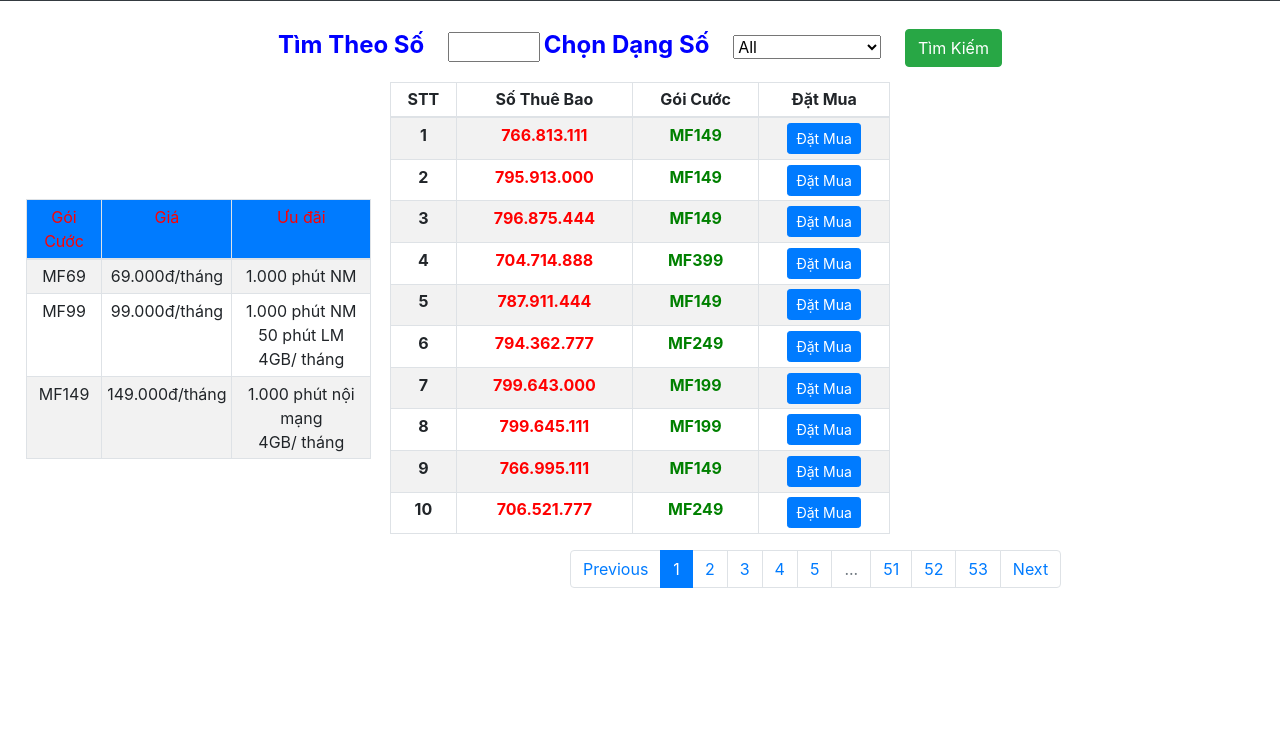
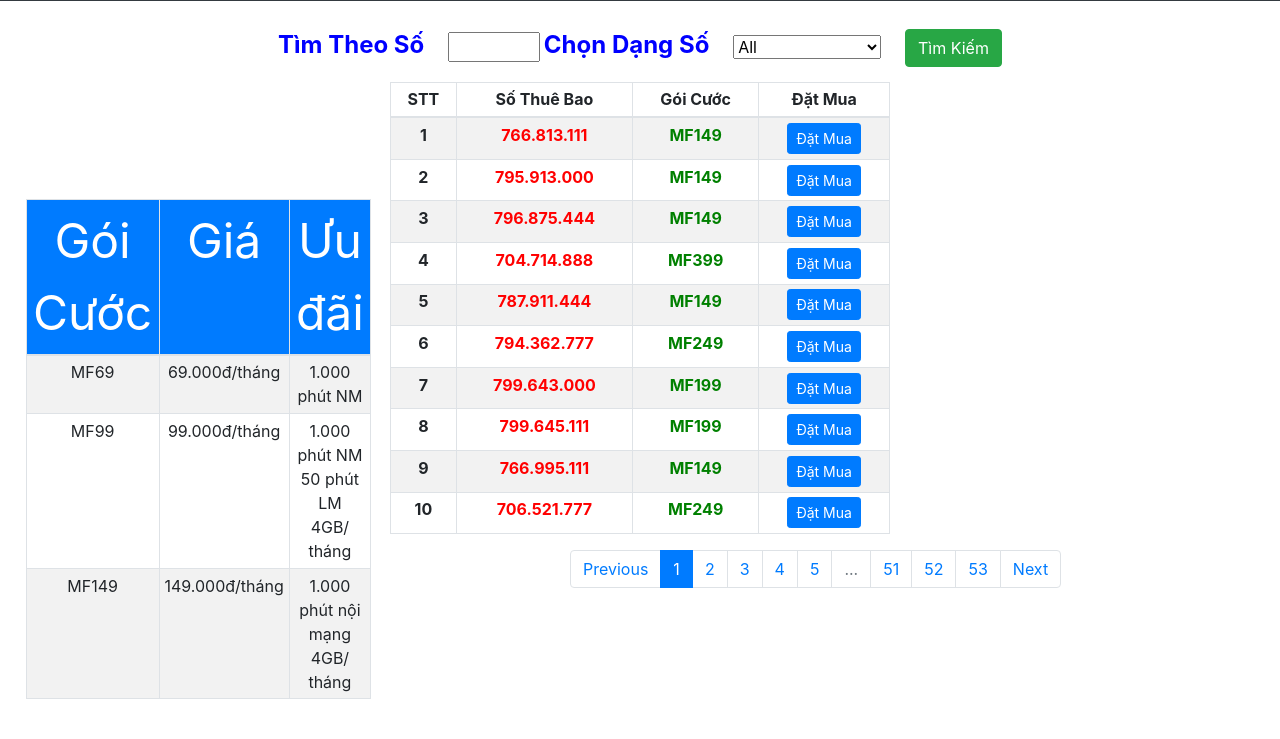
Before and after one commit to Cuongtq88/simmobi, a Flask app: page /trasau in a window 1280 px wide. Shown: the part 217-956 px from the top of the page. Run offline with Flask 2, Linux system fonts and the light colour scheme; data comes from the database, SQL or seed files in the repository; some libraries are stand-ins or nearby versions; some web fonts are replaced.

Commit message:
Sua tieu de

```diff
--- a/static/css/styles.css
+++ b/static/css/styles.css
@@ -160,7 +160,8 @@ p{
 
 }
 .title-goicuoc{
-  color: red;
+  color: white;
+  font-size: 3rem;
 
 }
 @media screen and (max-width: 1200px) {
```
